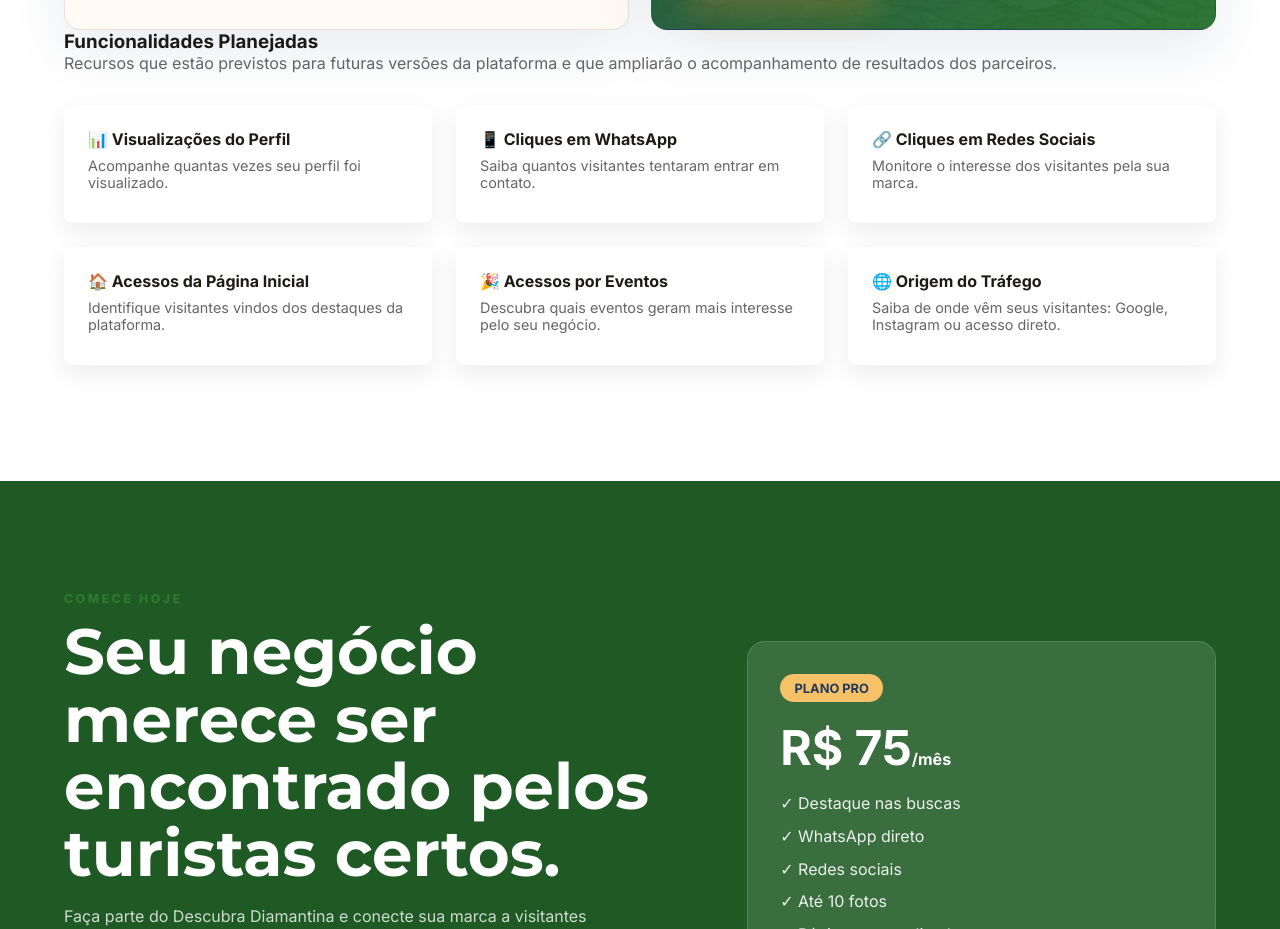
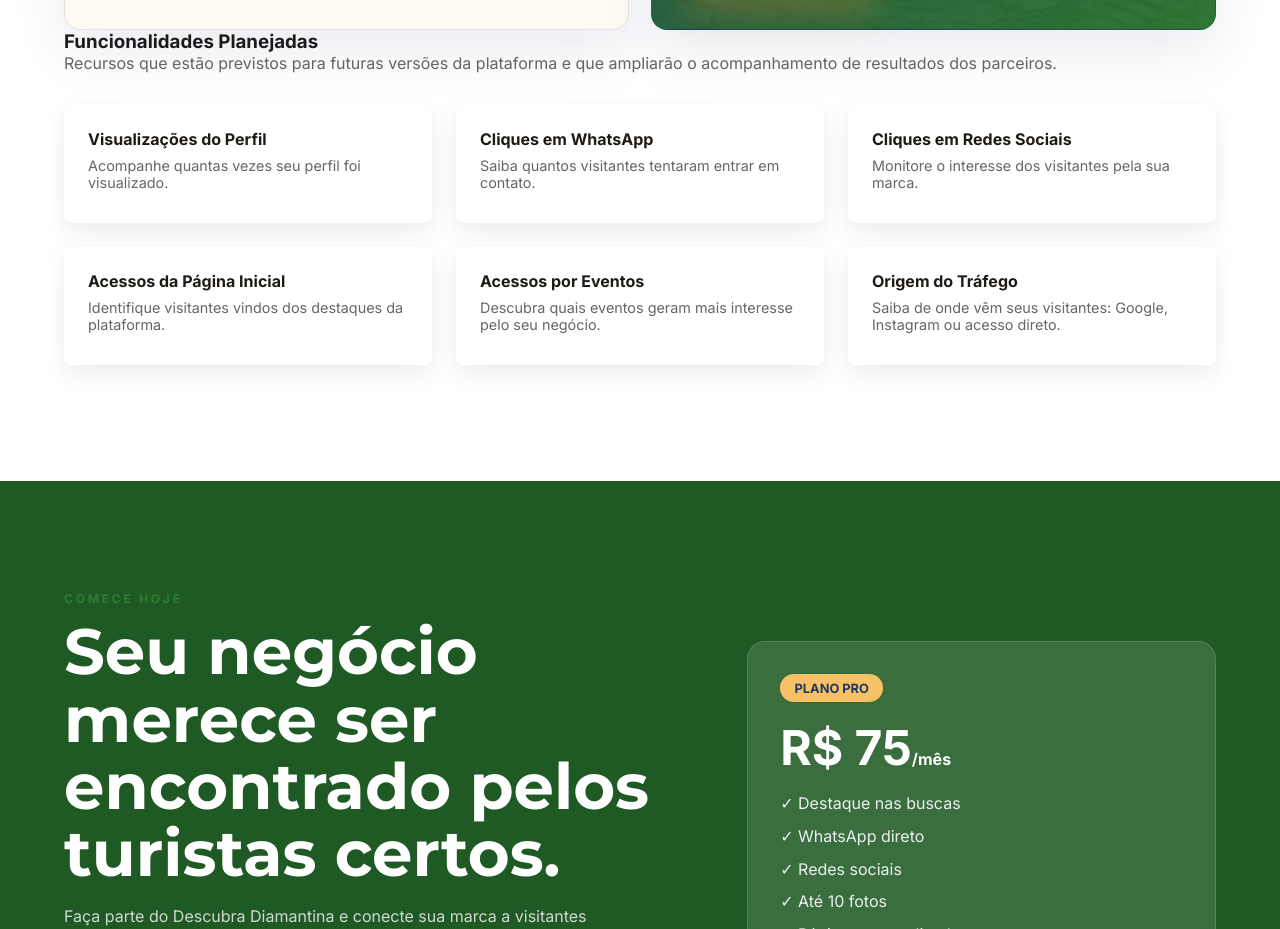
Before and after one commit to waldsonfs/waldsonfs.github.io, a plain HTML site: page seja-parceiro.html in a window 1280 px wide. Shown: the part 4407-5336 px from the top of the page. Drawn offline with Linux system fonts and the light colour scheme.

Commit message:
retirando alguns emojis

```diff
--- a/seja-parceiro.html
+++ b/seja-parceiro.html
@@ -287,42 +287,42 @@
 
       <div class="planned-features">
         <div style="background: white; padding: 1.5rem; border-radius: 8px;">
-          <strong>📊 Visualizações do Perfil</strong>
+          <strong> Visualizações do Perfil</strong>
           <p style="font-size: 0.9rem; color: #666; margin: 0.5rem 0;">
             Acompanhe quantas vezes seu perfil foi visualizado.
           </p>
         </div>
 
         <div style="background: white; padding: 1.5rem; border-radius: 8px;">
-          <strong>📱 Cliques em WhatsApp</strong>
+          <strong> Cliques em WhatsApp</strong>
           <p style="font-size: 0.9rem; color: #666; margin: 0.5rem 0;">
             Saiba quantos visitantes tentaram entrar em contato.
           </p>
         </div>
 
         <div style="background: white; padding: 1.5rem; border-radius: 8px;">
-          <strong>🔗 Cliques em Redes Sociais</strong>
+          <strong> Cliques em Redes Sociais</strong>
           <p style="font-size: 0.9rem; color: #666; margin: 0.5rem 0;">
             Monitore o interesse dos visitantes pela sua marca.
           </p>
         </div>
 
         <div style="background: white; padding: 1.5rem; border-radius: 8px;">
-          <strong>🏠 Acessos da Página Inicial</strong>
+          <strong> Acessos da Página Inicial</strong>
           <p style="font-size: 0.9rem; color: #666; margin: 0.5rem 0;">
             Identifique visitantes vindos dos destaques da plataforma.
           </p>
         </div>
 
         <div style="background: white; padding: 1.5rem; border-radius: 8px;">
-          <strong>🎉 Acessos por Eventos</strong>
+          <strong> Acessos por Eventos</strong>
           <p style="font-size: 0.9rem; color: #666; margin: 0.5rem 0;">
             Descubra quais eventos geram mais interesse pelo seu negócio.
           </p>
         </div>
 
         <div style="background: white; padding: 1.5rem; border-radius: 8px;">
-          <strong>🌐 Origem do Tráfego</strong>
+          <strong> Origem do Tráfego</strong>
           <p style="font-size: 0.9rem; color: #666; margin: 0.5rem 0;">
             Saiba de onde vêm seus visitantes: Google, Instagram ou acesso direto.
           </p>
```
Also changed, not shown: eventos.html (+6 -6 lines).
